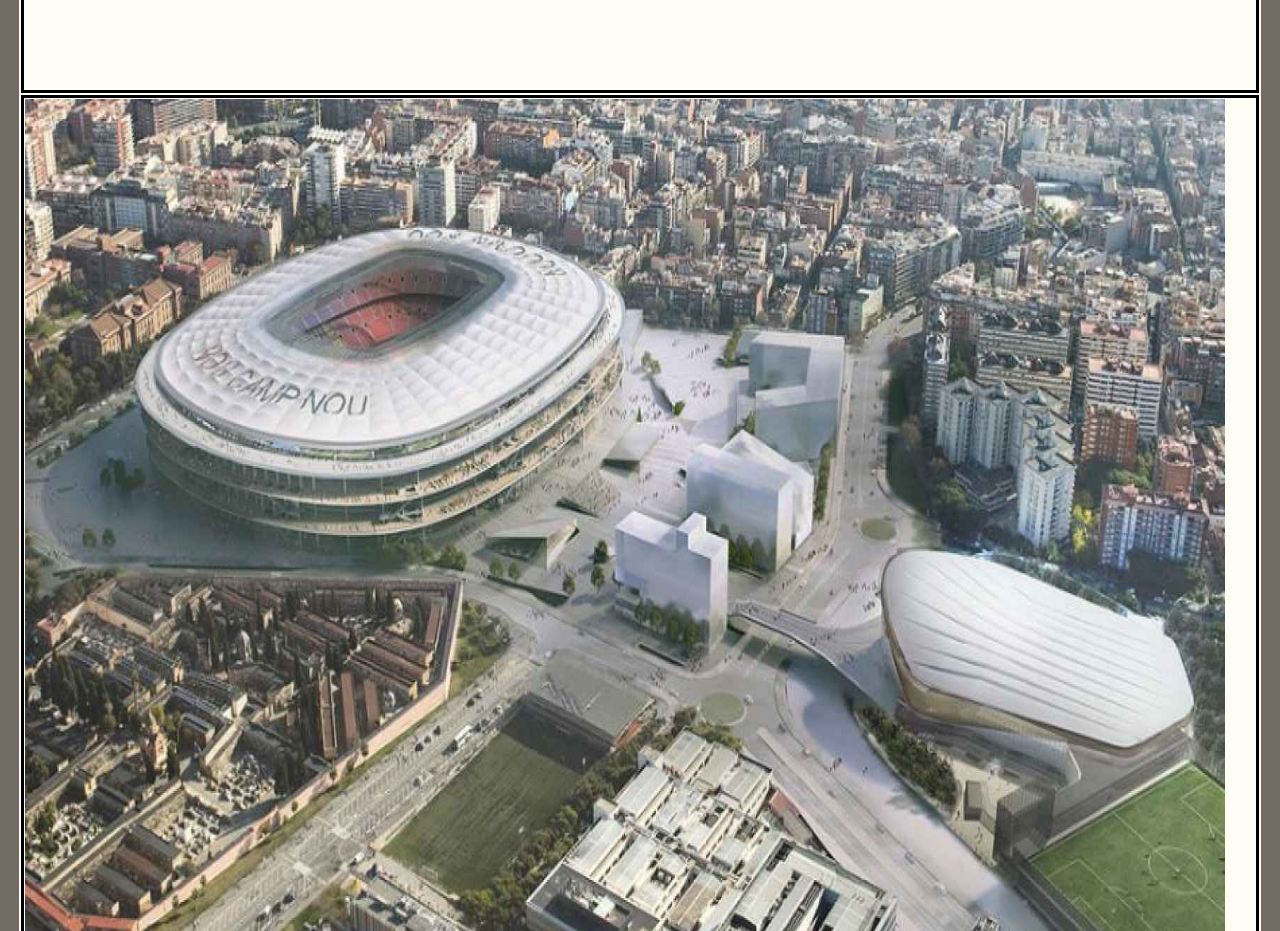
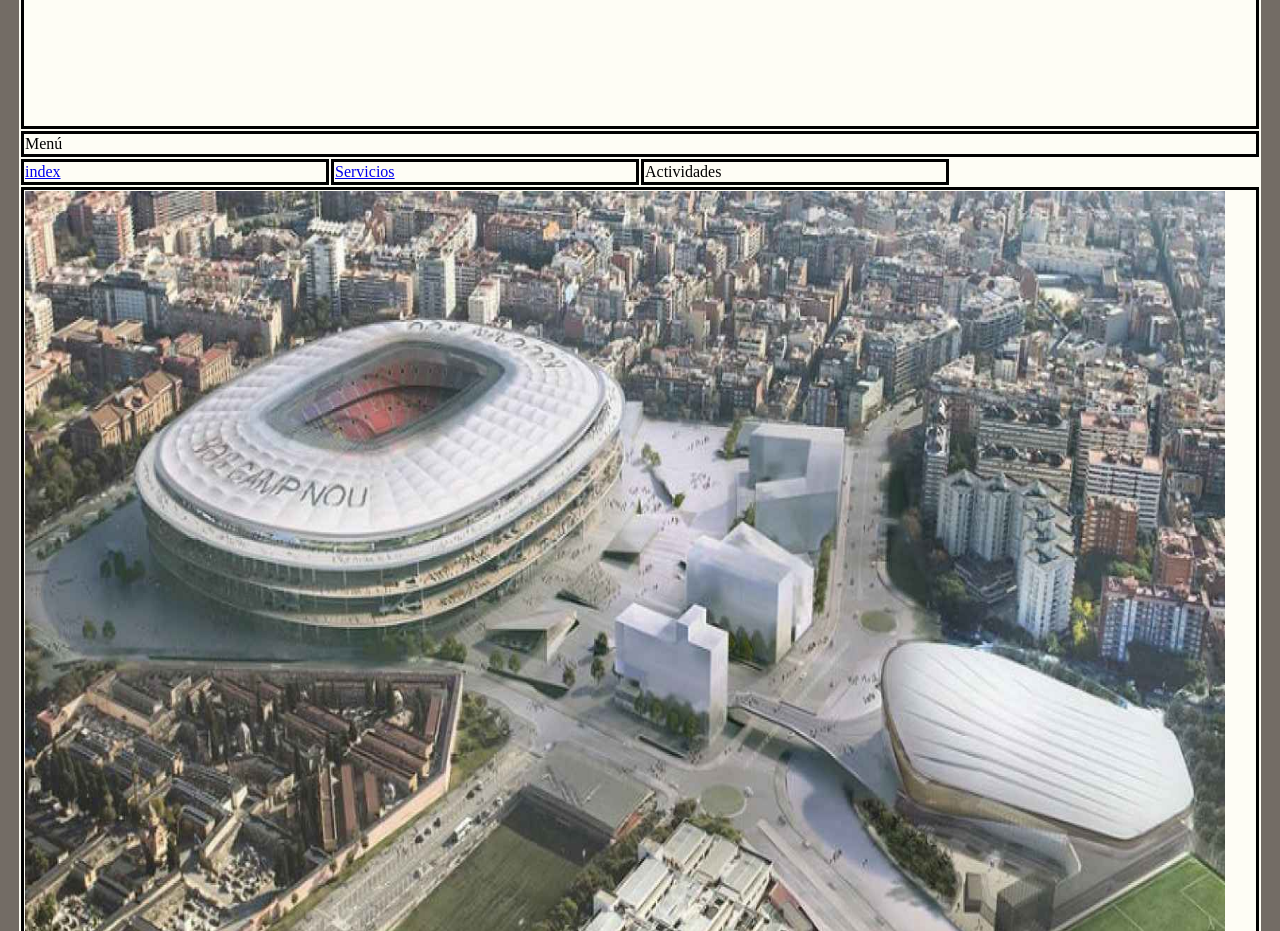
Before and after one commit to majotowers/Hotel, a plain HTML site: page Actividades.html in a window 1280 px wide. Shown: the part 960-1891 px from the top of the page. Drawn offline with Linux system fonts and the light colour scheme.

Commit message:
Update Actividades.html

```diff
--- a/Actividades.html
+++ b/Actividades.html
@@ -11,6 +11,8 @@
 <table>
 <tr><th colspan="4" class="Titulo">Actividades</th></tr>
 <tr><td colspan="4" class="Vista">El NH Barcelona Stadium, antes conocido como NH Rallye, es el hotel más cercano al estadio del FC Barcelona y su museo. Si has venido para ver un apasionante partido, no hay un lugar mejor donde alojarte. Asimismo, si estás aquí por negocios, nos encontramos cerca del Palau de Congressos de Barcelona y el Centro de Convenciones en Gran Vía. Desde aquí puedes acceder fácilmente al aeropuerto, además de a las principales autopistas.
+<tr><td colspan="4">Menú</td></tr>
+<tr><td><a href="index.html">index</a></td><td><a href="Servicios.html">Servicios</a></td><td>Actividades</td></tr>
 
 A 10 minutos caminando del estadio y del museo del FC Barcelona
 El centro comercial Illa Diagonal y El Corte Inglés están también en los alrededores
```
